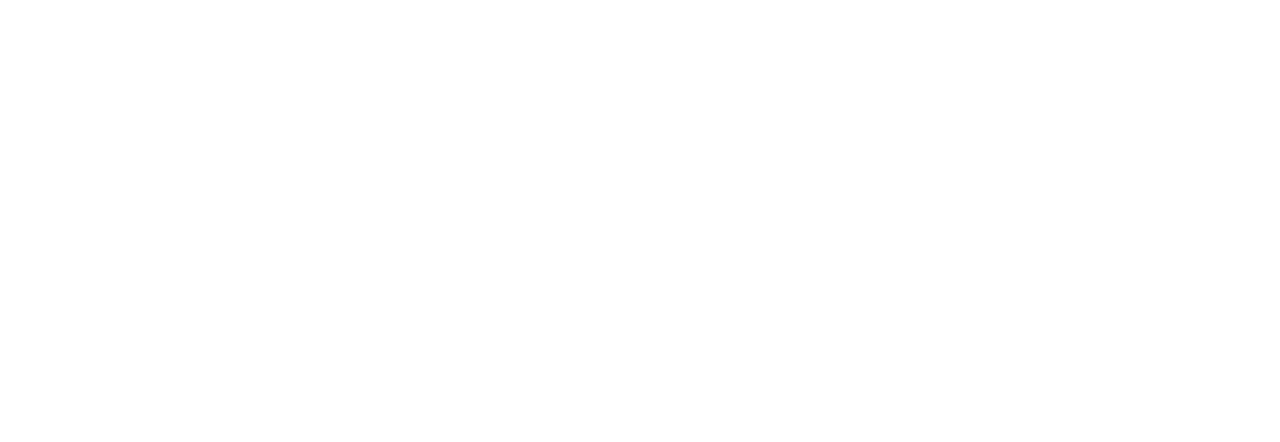
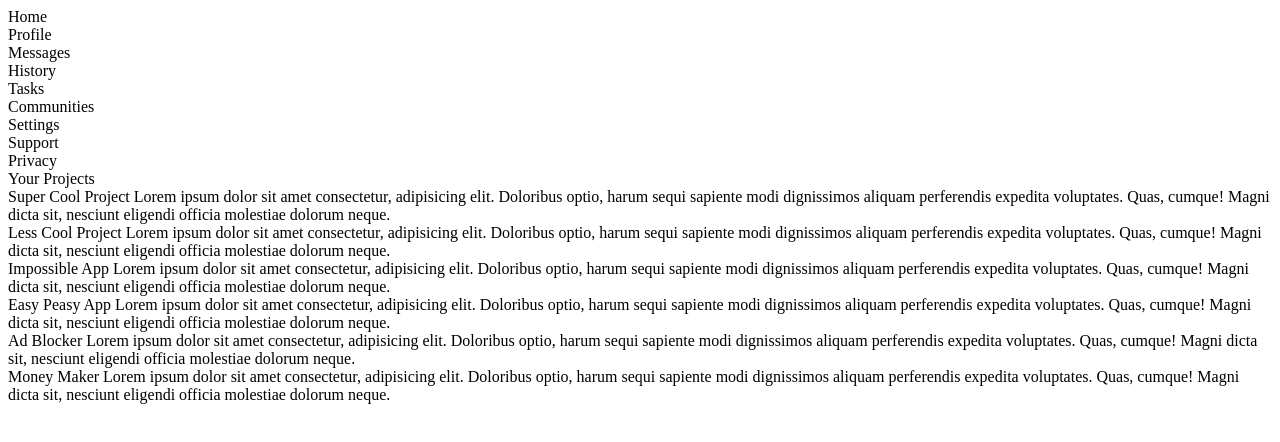
Before and after one commit to enitchristine/admin-dashboard, a plain HTML site: page index.html in a window 1280 px wide. Drawn offline with Linux system fonts and the light colour scheme.

Commit message:
Structured html for sidebar and main projects

```diff
--- a/index.html
+++ b/index.html
@@ -7,6 +7,60 @@
     <link rel="stylesheet" href="styles.css">
 </head>
 <body>
+    <div class="header">
+        <div class="search-bar"></div>
+        <div class="profile"></div>
+        <div class="welcome"></div>
+        <div class="buttons"></div>
+    </div>
+    <div class="sidebar">
+        <div class="sidebar-main">
+            <div><span>Home</span></div>
+            <div><span>Profile</span></div>
+            <div><span>Messages</span></div>
+            <div><span>History</span></div>
+            <div><span>Tasks</span></div>
+            <div><span>Communities</span></div>
 
+        </div>
+        <div class="sidebar-support">
+            <div><span>Settings</span></div>
+            <div><span>Support</span></div>
+            <div><span>Privacy</span></div>
+        </div>
+    </div>
+    <div class="main">
+        <div class="projects">
+            <span>Your Projects</span>
+            <div class="card-container">
+                <div class="projects-card">
+                    <span class="project-title">Super Cool Project</span>
+                    <span>Lorem ipsum dolor sit amet consectetur, adipisicing elit. Doloribus optio, harum sequi sapiente modi dignissimos aliquam perferendis expedita voluptates. Quas, cumque! Magni dicta sit, nesciunt eligendi officia molestiae dolorum neque.</span>
+                </div>
+                <div class="projects-card">
+                    <span class="project-title">Less Cool Project</span>
+                    <span>Lorem ipsum dolor sit amet consectetur, adipisicing elit. Doloribus optio, harum sequi sapiente modi dignissimos aliquam perferendis expedita voluptates. Quas, cumque! Magni dicta sit, nesciunt eligendi officia molestiae dolorum neque.</span>
+                </div>
+                <div class="projects-card">
+                    <span class="project-title">Impossible App</span>
+                    <span>Lorem ipsum dolor sit amet consectetur, adipisicing elit. Doloribus optio, harum sequi sapiente modi dignissimos aliquam perferendis expedita voluptates. Quas, cumque! Magni dicta sit, nesciunt eligendi officia molestiae dolorum neque.</span>
+                </div>
+                <div class="projects-card">
+                    <span class="project-title">Easy Peasy App</span>
+                    <span>Lorem ipsum dolor sit amet consectetur, adipisicing elit. Doloribus optio, harum sequi sapiente modi dignissimos aliquam perferendis expedita voluptates. Quas, cumque! Magni dicta sit, nesciunt eligendi officia molestiae dolorum neque.</span>
+                </div>
+                <div class="projects-card">
+                    <span class="project-title">Ad Blocker</span>
+                    <span>Lorem ipsum dolor sit amet consectetur, adipisicing elit. Doloribus optio, harum sequi sapiente modi dignissimos aliquam perferendis expedita voluptates. Quas, cumque! Magni dicta sit, nesciunt eligendi officia molestiae dolorum neque.</span>
+                </div>
+                <div class="projects-card">
+                    <span class="project-title">Money Maker</span>
+                    <span>Lorem ipsum dolor sit amet consectetur, adipisicing elit. Doloribus optio, harum sequi sapiente modi dignissimos aliquam perferendis expedita voluptates. Quas, cumque! Magni dicta sit, nesciunt eligendi officia molestiae dolorum neque.</span>
+                </div>
+            </div>
+        </div>
+        <div class="announcements"></div>
+        <div class="trending"></div>
+    </div>
 </body>
 </html>
```
